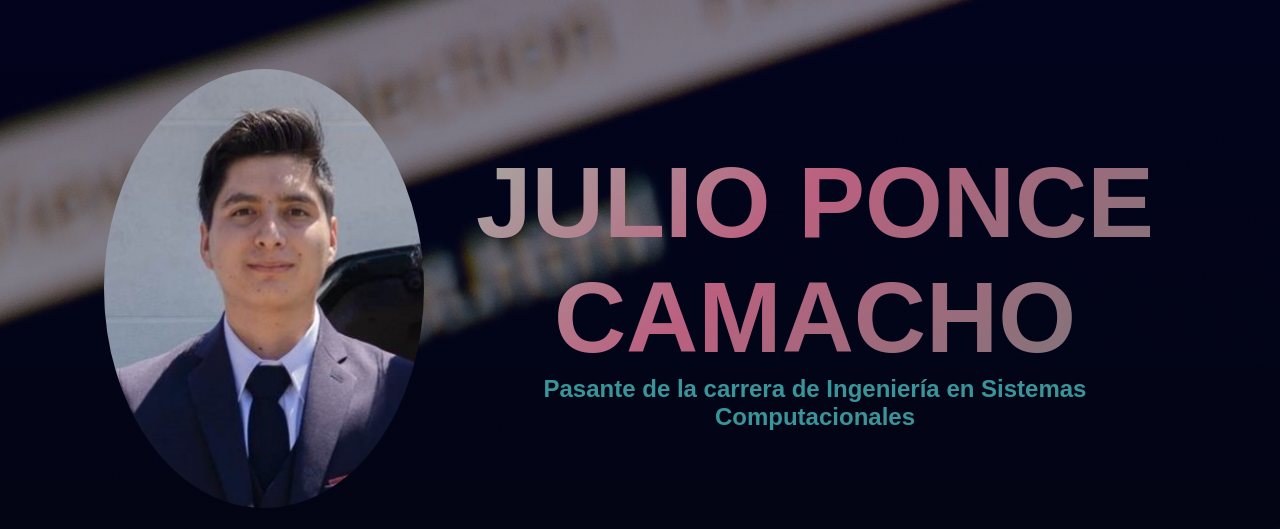
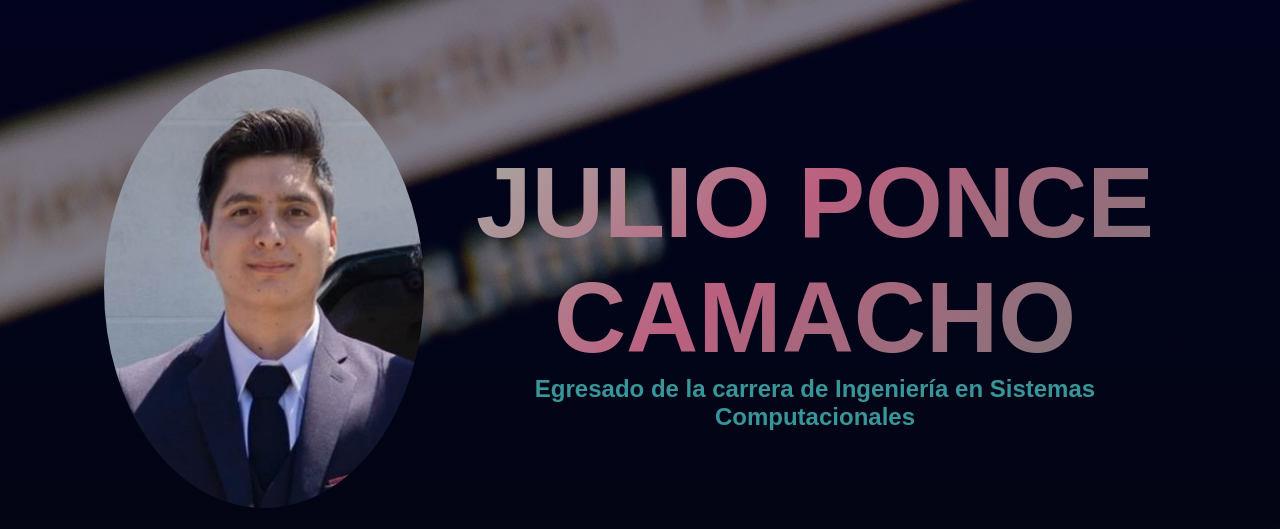
Before and after one commit to JulioPonceCamacho/Portafolio, a plain HTML site: page index.html in a window 1280 px wide. Shown: the top 529 px of the page. Drawn offline with Linux system fonts and the light colour scheme.

Commit message:
Update index.html

```diff
--- a/index.html
+++ b/index.html
@@ -20,7 +20,7 @@
                         </div>
                         </div>
                     </div>
-                    <h2 align="center" style="color:#389599;">Pasante de la carrera de Ingeniería en Sistemas Computacionales</h2>
+                    <h2 align="center" style="color:#389599;">Egresado de la carrera de Ingeniería en Sistemas Computacionales</h2>
                 </div>
             </div>
             <div class="contact">
```
